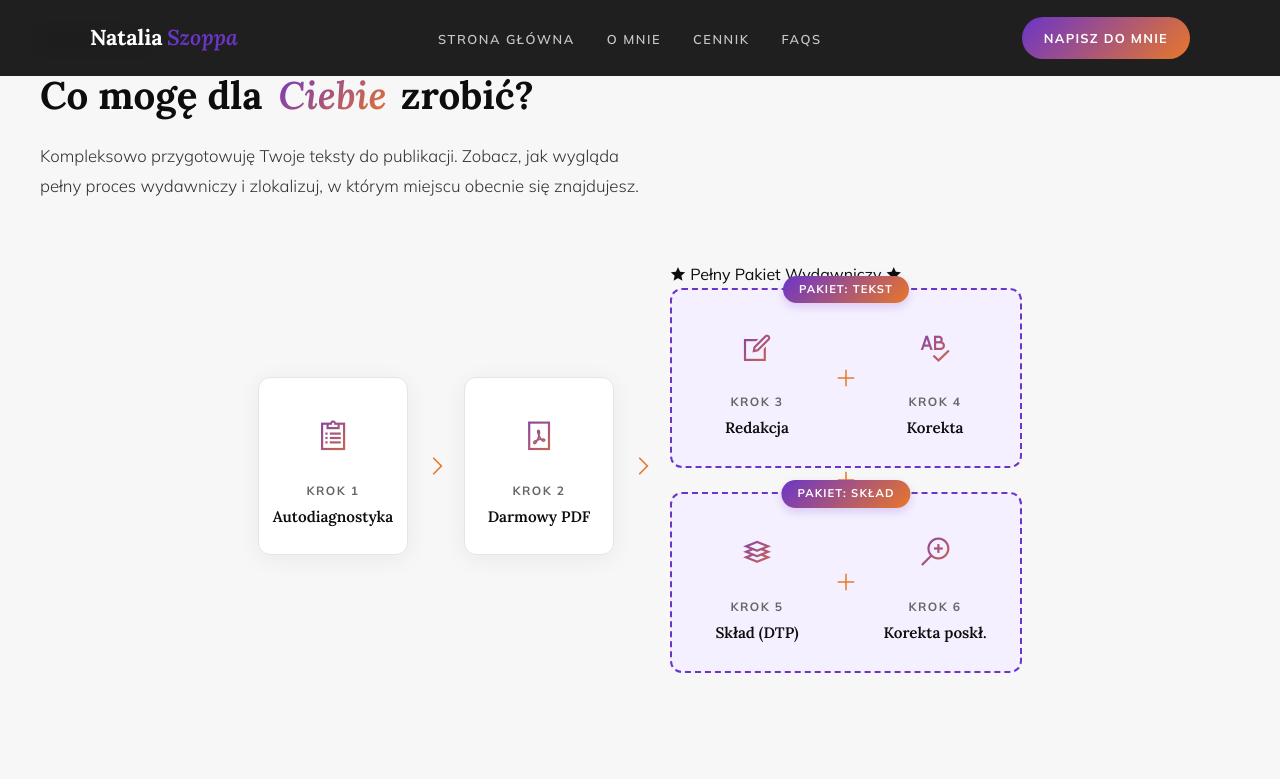
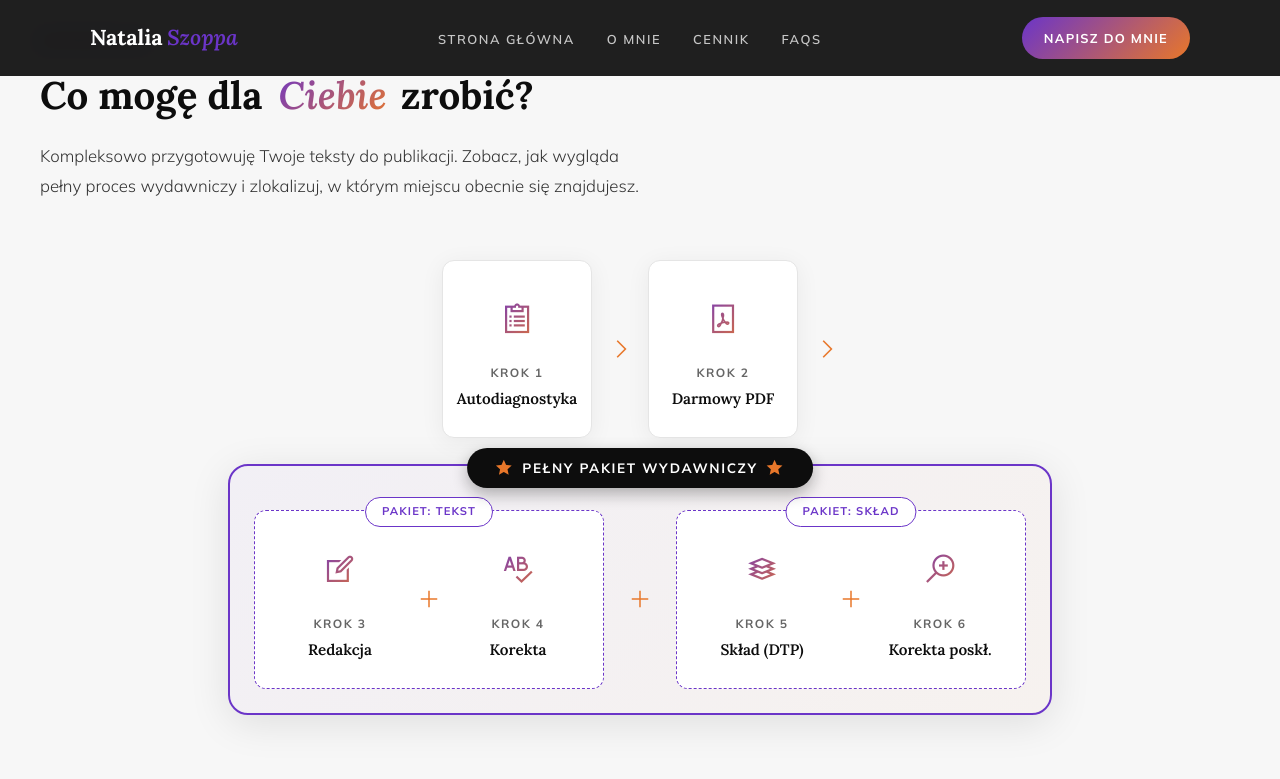
Before and after one commit to Bonnie00726/nataliaszoppa, a Jekyll site: the page built from index.html, in a window 1280 px wide and 900 px high, scrolled down 2195 px. Shown: the top 779 px of the window. Built offline with Jekyll 4.4.1, drawn with Linux system fonts in a browser that asks for light colours.

Commit message:
Update head.html

```diff
--- a/_includes/head.html
+++ b/_includes/head.html
@@ -811,4 +811,80 @@
         margin: 10px 0;
     }
 }
+        /* =========================================
+   MEGA PAKIET (KROKI 3-6)
+   ========================================= */
+.path-megapackage {
+    position: relative;
+    display: flex;
+    align-items: center;
+    justify-content: center;
+    flex-wrap: wrap;
+    gap: 16px;
+    padding: 44px 24px 24px;
+    border: 2px solid var(--grad-start);
+    border-radius: calc(var(--radius-lg) + 8px);
+    background: linear-gradient(135deg, rgba(107,53,200,0.04) 0%, rgba(232,119,42,0.04) 100%);
+    box-shadow: var(--shadow-med);
+    margin: 10px 0;
+}
+
+.megapackage-label {
+    position: absolute;
+    top: -18px;
+    left: 50%;
+    transform: translateX(-50%);
+    background: var(--ink);
+    color: #fff;
+    font-family: var(--sans);
+    font-size: 0.85rem;
+    font-weight: 700;
+    text-transform: uppercase;
+    letter-spacing: 0.12em;
+    padding: 8px 28px;
+    border-radius: 100px;
+    white-space: nowrap;
+    box-shadow: 0 6px 15px rgba(13,13,13,0.3);
+    z-index: 4;
+    display: flex;
+    align-items: center;
+    gap: 8px;
+}
+
+.megapackage-label i {
+    color: var(--grad-end);
+    font-size: 1.1rem;
+}
+
+/* Dostosowanie małych pakietów wewnątrz mega pakietu */
+.path-megapackage .path-package {
+    background: #fff;
+    border: 1px dashed var(--grad-start);
+    box-shadow: none;
+}
+
+.path-megapackage .package-label {
+    background: #fff;
+    color: var(--grad-start);
+    border: 1px solid var(--grad-start);
+    box-shadow: none;
+}
+
+.path-arrow--mega {
+    color: var(--grad-start);
+    font-size: 1.8rem;
+    font-weight: 900;
+    margin: 0 8px;
+}
+
+/* Responsywność dla Mega Pakietu */
+@media (max-width: 1024px) {
+    .path-megapackage {
+        flex-direction: column;
+        padding-top: 52px;
+    }
+    .path-arrow--mega {
+        margin: 10px 0;
+    }
+}
     </style>
```
